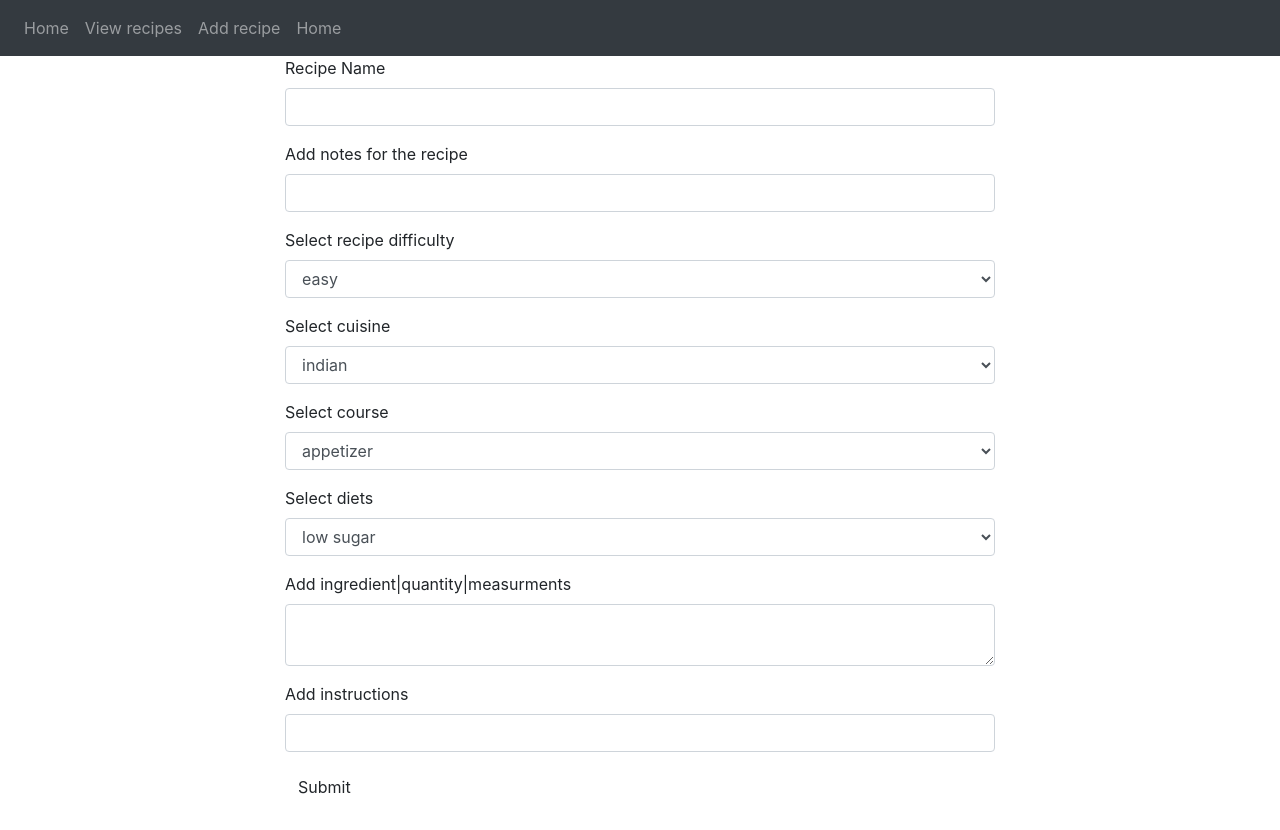
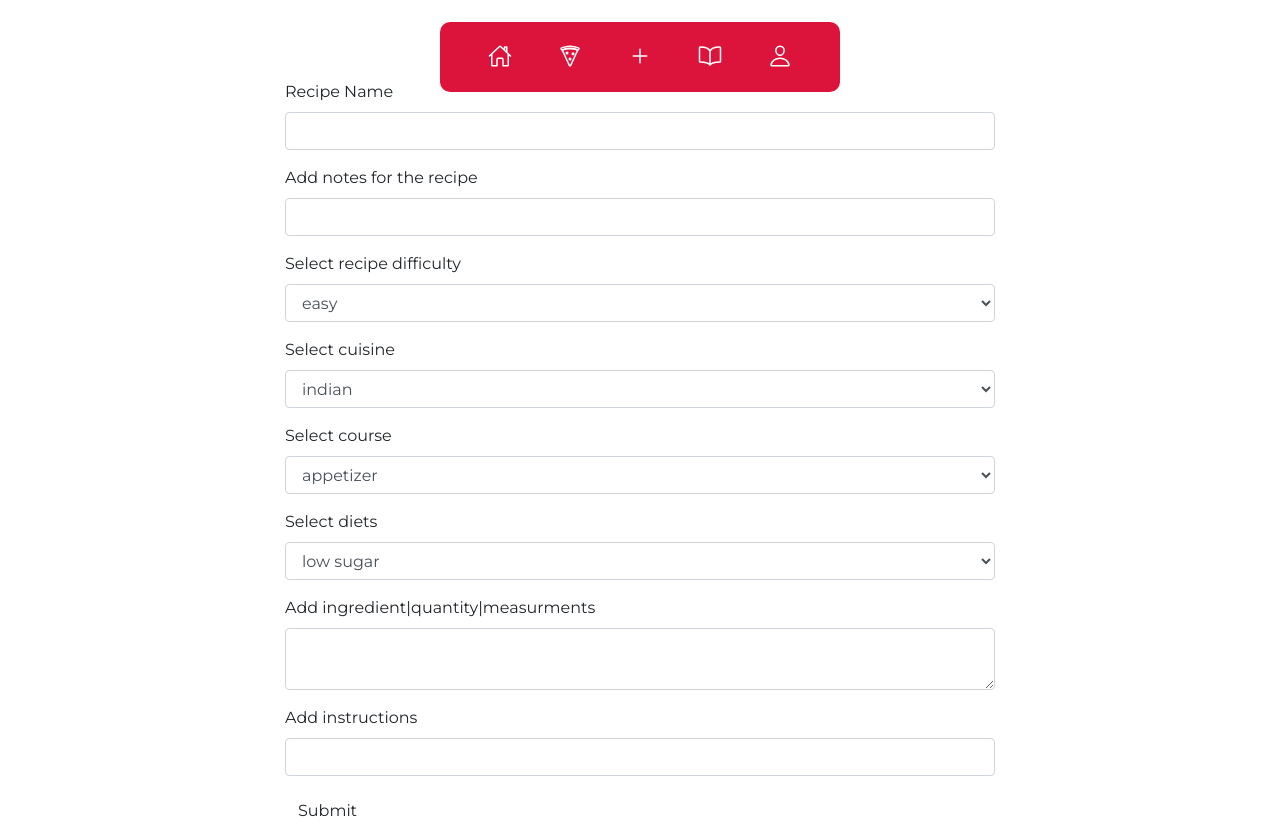
Before and after one commit to AndreiGiurgiu99/RecepieManager, a Flask app: page /addRecipe in a window 1280 px wide. Before the commit the page ends 794 px from the top, so only its background shows below. Run offline with Flask 2, Linux system fonts and the light colour scheme; some libraries are stand-ins or nearby versions.

Commit message:
Add files via upload

```diff
--- a/FlaskWebApp/website/__init__.py
+++ b/FlaskWebApp/website/__init__.py
@@ -1,8 +1,6 @@
 from flask import Flask
-from os import path
 from flask_sqlalchemy import SQLAlchemy
 from flask_bootstrap import Bootstrap
-
 
 
 db = SQLAlchemy()
@@ -21,11 +19,12 @@ def create_app():
 
     from .views import views
     from .auth import auth
+    from .models import Recipe
+
 
     app.register_blueprint(views, url_prefix='/')
     app.register_blueprint(auth, url_prefix='/')
 
-    from .models import Recipe
 
 
     with app.app_context():
--- a/FlaskWebApp/website/static/main.css
+++ b/FlaskWebApp/website/static/main.css
@@ -1,4 +1,72 @@
-.navigation {
-  padding-bottom: 20px;
-  background-color: crimson;
+* {
+  margin: 0;
+  padding: 0;
+  box-sizing: border-box;
+  font-family: 'Montserrat', sans-serif;
 }
+
+.navigation{
+  position: relative;
+  width: 100%;
+  height: 30px;
+  display:flex;
+  justify-content: center;
+  align-items: center;
+  border-radius: 10px;
+  margin-top: 50px;
+}
+
+.navigation ul {
+  display: flex;
+  width: 400px;
+  background: crimson;
+  border-radius: 10px;
+  justify-content: center;
+
+}
+
+.navigation ul li {
+  position: relative;
+  list-style: none;
+  width: 70px;
+  height: 70px;
+}
+
+.navigation ul li a {
+  position: relative;
+  display: flex;
+  justify-content: center;
+  align-items: center;
+  flex-direction: column;
+  width: 100%;
+  text-align: center;
+  font-weight: 500;
+}
+.navigation ul li a .icon{
+  position: 0;
+  display: block;
+  line-height: 75px;
+  font-size: 1.5em;
+  text-align: center;
+  transition: 0.5s;
+  color:white;
+}
+
+.navigation ul li:hover a .icon {
+  transform: translateY(-10px);
+}
+
+.navigation ul li a .text {
+  position: absolute;
+  color:white;
+  font-weight: 400;
+  letter-spacing: 0.05em;
+  transition: 0.5s;
+  opacity: 0;
+  transform: translateY(15px);
+}
+
+.navigation ul li:hover a .text {
+  opacity: 1;
+
+}
--- a/FlaskWebApp/website/templates/base.html
+++ b/FlaskWebApp/website/templates/base.html
@@ -2,6 +2,7 @@
 
 <html>
   <head>
+
     <meta charset="utf-8"/>
     <meta name="viewport" content="width=device-width,initial-scale=1" />
 
@@ -29,50 +30,62 @@
     <meta name="msapplication-TileColor" content="#da532c">
     <meta name="theme-color" content="#ffffff">
 
+    <link href='https://fonts.googleapis.com/css?family=Montserrat' rel='stylesheet'>
+
   </head>
 
   <body>
-    <nav class="navbar navbar-expand-lg navbar-dark bg-dark navigation">
-      <button
-        class="navbar-toggler"
-        type="button"
-        data-toggle="collapse"
-        data-target="#navbar"
-      >
-        <span class="navbar-toggler-icon"></span>
-      </button>
-
-      <div class="collapse navbar-collapse" id="navbar">
-        <div class="navbar-nav">
-          <a class="nav-item nav-link" id="login" href="/">Home</a>
-          <a class="nav-item nav-link" id="signUp" href="/sign-up"
-            >View recipes</a
-          >
-          <a class="nav-item nav-link" id="logout" href={{url_for("views.AddRecipes")}}
-            >Add recipe</a
-          >
-          <a class="nav-item nav-link" id="home" href="/home">Home</a>
-        </div>
-      </div>
-    </nav>
+    <div class="navigation">
+        <ul>
+          <li class="navlist">
+            <a href="/">
+              <span class="icon">
+                <ion-icon name="home-outline"></ion-icon>
+              </span>
+              <span class="text">Home</span>
+            </a>
+          </li>
+          <li class="navlist">
+            <a href="/sign-up">
+              <span class="icon">
+                <ion-icon name="pizza-outline"></ion-icon>
+              </span>
+              <span class="text">Recipes</span>
+            </a>
+          </li>
+          <li class="navlist">
+            <a href={{url_for("views.AddRecipes")}}>
+              <span class="icon">
+                <ion-icon name="add-outline"></ion-icon>
+              </span>
+              <span class="text">Add</span>
+            </a>
+          </li>
+          <li class="navlist">
+            <a href="/home">
+              <span class="icon">
+                <ion-icon name="book-outline"></ion-icon>
+              </span>
+              <span class="text">About</span>
+            </a>
+           </li>
+           <li class="navlist">
+            <a href="/home">
+              <span class="icon">
+                <ion-icon name="person-outline"></ion-icon>
+              </span>
+              <span class="text">Profile</span>
+            </a>
+           </li>
+        </ul>
+    </div>
 
     <div class="container">{% block content %} {% endblock %}</div>
 
-    <script
-      src="https://code.jquery.com/jquery-3.2.1.slim.min.js"
-      integrity="sha384-KJ3o2DKtIkvYIK3UENzmM7KCkRr/rE9/Qpg6aAZGJwFDMVNA/GpGFF93hXpG5KkN"
-      crossorigin="anonymous"
-    ></script>
-    <script
-      src="https://cdnjs.cloudflare.com/ajax/libs/popper.js/1.12.9/umd/popper.min.js"
-      integrity="sha384-ApNbgh9B+Y1QKtv3Rn7W3mgPxhU9K/ScQsAP7hUibX39j7fakFPskvXusvfa0b4Q"
-      crossorigin="anonymous"
-    ></script>
-    <script
-      src="https://maxcdn.bootstrapcdn.com/bootstrap/4.0.0/js/bootstrap.min.js"
-      integrity="sha384-JZR6Spejh4U02d8jOt6vLEHfe/JQGiRRSQQxSfFWpi1MquVdAyjUar5+76PVCmYl"
-      crossorigin="anonymous"
-    ></script>
+
+    <script type="module" src="https://unpkg.com/ionicons@5.5.2/dist/ionicons/ionicons.esm.js"></script>
+    <script nomodule src="https://unpkg.com/ionicons@5.5.2/dist/ionicons/ionicons.js"></script>
+
 
     <script
       type="text/javascript"
```
